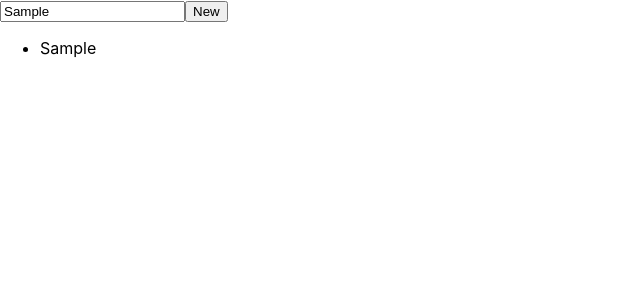
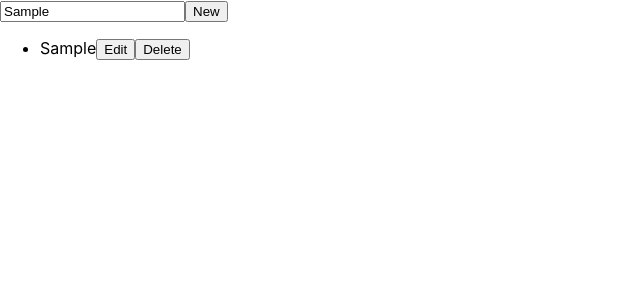
Before and after one commit to Alexis79Bck/ToDoList-Project, a React (Create React App) app: page / in a window 1280 px wide. Both pictures are taken after typing "Sample" into the empty fields and a click on the input "New". Shown: the top 300 px of the page, without its empty margins (0-640 px from the left). Built offline with nearby package versions, Linux system fonts and the light colour scheme.

Commit message:
Componente ToDoList parte 1

```diff
--- a/src/components/ToDoApp.js
+++ b/src/components/ToDoApp.js
@@ -1,4 +1,5 @@
 import { useState } from "react";
+import ToDoList from "./ToDoList";
 
 export default function ToDoApp () {
     /**
@@ -69,7 +70,8 @@ export default function ToDoApp () {
                  arreglo como parte de una funcion el cual se puede renderizar.
                  */
                 todolist.map(item => (
-                    <li key={item.id}> {item.title} </li>
+                    //<li key={item.id}> {item.title} </li>
+                    <ToDoList item={item} key={item.id}/> //Se creo un componente llamado ToDoList el cual recibira como prop -item-, en su propiedad item
                 ))
             }
             </ul>
--- /dev/null
+++ b/src/components/ToDoList.js
@@ -0,0 +1,25 @@
+import { useState  } from "react";
+
+export default function ToDoList ({item}) {
+
+    const [isEdit, setIsEdit] = useState(false);
+
+
+    return (
+            <li className="toDoElement">
+                {isEdit ? (
+                            <div>
+                                Estas en modo Editar
+                            </div>
+                        ) : (
+                            <div>
+                                {item.title}
+                                <button onClick={() => setIsEdit(true) }>Edit</button>
+                                <button>Delete</button>
+                            </div>
+                )}
+
+            </li>
+            );
+
+}
```
